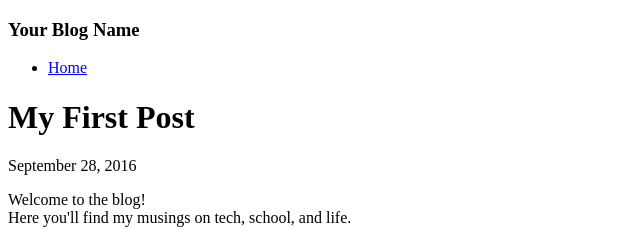
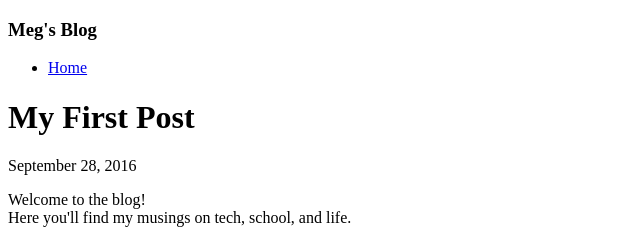
Before and after one commit to meganft/meganft.github.io, a Jekyll site: the page built from _posts/2016-09-26-my-first-post.html, in a window 1280 px wide. Shown: the top 229 px of the page, without its empty margins (0-640 px from the left). Built offline with Jekyll 4.4.1, drawn with Linux system fonts in a browser that asks for light colours.

Commit message:
change default title

```diff
--- a/_config.yml
+++ b/_config.yml
@@ -1,2 +1,2 @@
-title: Your Blog Name
-email: youremail@domain.com
+title: Meg's Blog
+email: meganftalbot@gmail.com
```
Also changed, not shown: _posts/2016-09-26-my-first-post.html (renamed from _posts/2015-11-21-my-first-post.html).
